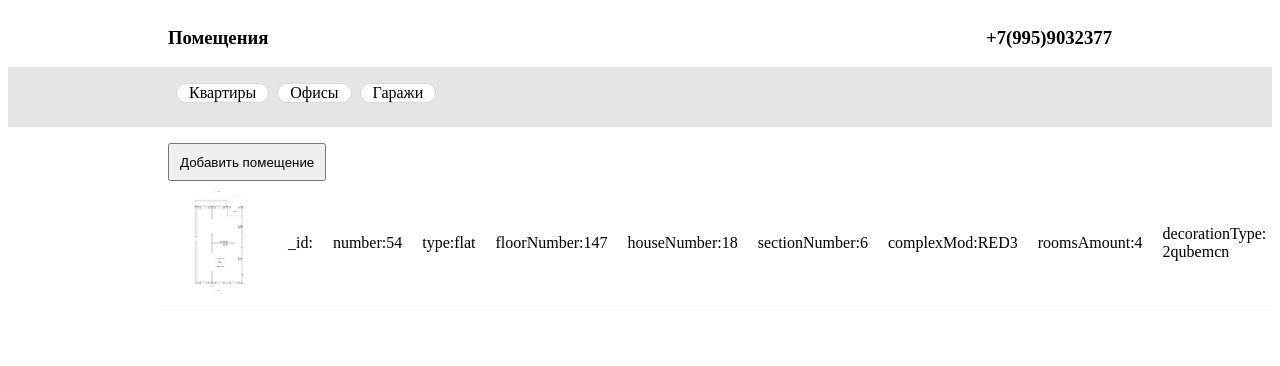
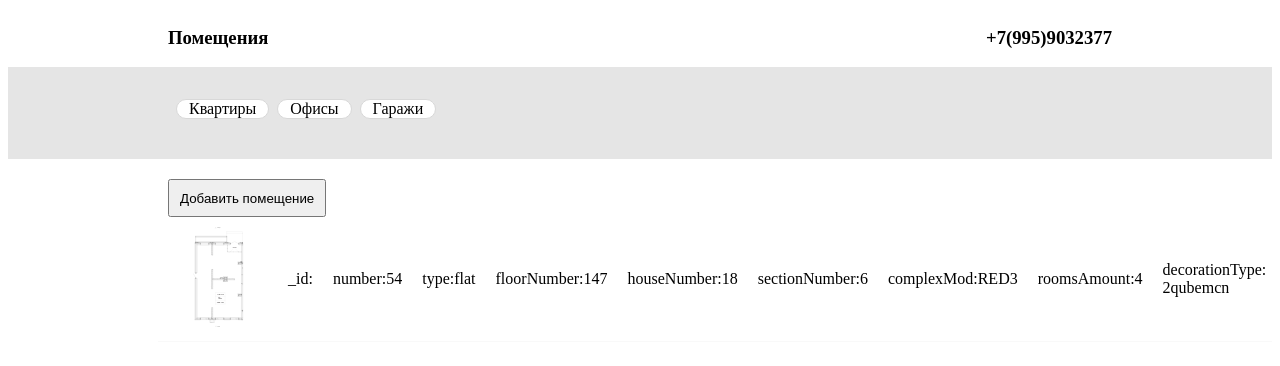
Before and after one commit to skidan29/AngularTest, an Angular app: page / in a window 1280 px wide. Both pictures are taken after a click on the button "Добавить помещение". Shown: the top 366 px of the page. Built offline with nearby package versions, Linux system fonts and the light colour scheme; no server answers.

Commit message:
Вынес в глупый компонент форму с кнопками поправил интерфейсы

```diff
--- a/src/app/app.module.ts
+++ b/src/app/app.module.ts
@@ -6,6 +6,7 @@ import { PremisesCardComponent } from './premises-card/premises-card.component';
 import { RouterModule, Routes } from '@angular/router';
 import { ReactiveFormsModule } from '@angular/forms';
 import { HttpClientModule } from '@angular/common/http';
+import { FilterButtonsComponent } from './premises-search/filter-buttons/filter-buttons.component';
 
 const appRoutes: Routes = [
   { path: '', component: PremisesSearchComponent },
@@ -13,7 +14,7 @@ const appRoutes: Routes = [
 ];
 
 @NgModule({
-  declarations: [AppComponent, PremisesSearchComponent, PremisesCardComponent],
+  declarations: [AppComponent, PremisesSearchComponent, PremisesCardComponent, FilterButtonsComponent],
   imports: [
     HttpClientModule,
     ReactiveFormsModule,
--- a/src/app/premises-card/premises-card.component.ts
+++ b/src/app/premises-card/premises-card.component.ts
@@ -10,7 +10,7 @@ import {
     takeUntil,
 } from 'rxjs';
 import { HttpClient } from '@angular/common/http';
-import { FlatsInterfaces, GaragesInterfaces, OfficesInterfaces, Premises } from '../premises-search/premises.interfaces';
+import { Premise } from '../premises-search/premises.interfaces';
 
 @Component({
     selector: 'app-premises-card',
@@ -19,10 +19,10 @@ import { FlatsInterfaces, GaragesInterfaces, OfficesInterfaces, Premises } from
 })
 
 export class PremisesCardComponent implements OnInit, OnDestroy {
-    public premise:any;
+    public premise: any;
     public price: number = 0;
     public activeRouterSubject = new Subject();
-    public premisesData:any;
+    public premisesData: any;
 
     constructor(
         private activeRoute: ActivatedRoute,
@@ -39,7 +39,7 @@ export class PremisesCardComponent implements OnInit, OnDestroy {
         this.price = this.premisesCardService.setPrice(this.premise);
     };
 
-    initPremisesData() {
+    private initPremisesData():void {
       this.http.get('http://localhost:3000/api/premises')
       .subscribe((data) => {
           this.premisesData = data;
@@ -49,7 +49,7 @@ export class PremisesCardComponent implements OnInit, OnDestroy {
 
     private initPremise(): void {
         this.activeRoute.params.pipe(takeUntil(this.activeRouterSubject)).subscribe(params => {
-          this.premise = this.premisesData.filter((p: Premises) => p._id === params['id'])[0]
+          this.premise = this.premisesData.filter((p: Premise) => p._id === params['id'])[0]
           console.log(this.premise);
         });
     }
--- /dev/null
+++ b/src/app/premises-search/filter-buttons/filter-buttons.component.html
@@ -0,0 +1,21 @@
+<form class="search-form" [formGroup]="profileForm" (change)="onChangeForm()">
+
+  <div class="search-form__wrap">
+    <label> <input id="flat" type="checkbox" formControlName="flat">
+      <div class="search-form__wrap-item">Квартиры</div>
+    </label>
+  </div>
+
+  <div class="search-form__wrap">
+    <label> <input id="office" type="checkbox" formControlName="office">
+      <div class="search-form__wrap-item">Офисы</div>
+    </label>
+  </div>
+
+  <div class="search-form__wrap">
+    <label> <input id="garage" type="checkbox" formControlName="garage">
+      <div class="search-form__wrap-item">Гаражи</div>
+    </label>
+  </div>
+
+</form>
--- /dev/null
+++ b/src/app/premises-search/filter-buttons/filter-buttons.component.scss
@@ -0,0 +1,41 @@
+.search-form {
+  padding: 16px 160px;
+  display: flex;
+  align-items: center;
+  background: #E5E5E5;
+  height: 60px;
+
+  &__wrap {
+    display: flex;
+    align-items: flex-end;
+    flex-flow: row wrap;
+
+
+    label {
+      .search-form__wrap-item {
+        padding: 0 12px;
+        background-color: white;
+        border-radius: 24px;
+        border: solid 1px #d8d8d8;
+        font-size: 16px;
+        transition: background-color .5s linear, color .2s linear;
+        margin: 0 0 8px 8px;
+        cursor: pointer;
+
+        &:hover {
+          background-color: red;
+          color: white;
+        }
+      }
+
+      input {
+        display: none;
+      }
+
+      input:checked + .search-form__wrap-item {
+        background-color: red;
+        color: white;
+      }
+    }
+  }
+}
--- /dev/null
+++ b/src/app/premises-search/filter-buttons/filter-buttons.component.ts
@@ -0,0 +1,23 @@
+import {Component, EventEmitter, OnInit, Output} from '@angular/core';
+import {FormControl, FormGroup} from "@angular/forms";
+import {FilterConfig} from "../premises.interfaces";
+
+@Component({
+  selector: 'app-filter-buttons',
+  templateUrl: './filter-buttons.component.html',
+  styleUrls: ['./filter-buttons.component.scss']
+})
+export class FilterButtonsComponent {
+  @Output() changeForm = new EventEmitter<FilterConfig>();
+
+  public profileForm = new FormGroup({
+    flat: new FormControl(false),
+    office: new FormControl(false),
+    garage: new FormControl(false),
+  });
+
+  onChangeForm() {
+    this.changeForm.emit(this.profileForm.value)
+  }
+
+}
--- a/src/app/premises-search/premises-search.component.html
+++ b/src/app/premises-search/premises-search.component.html
@@ -1,33 +1,13 @@
 <section class="search">
 
-    <form class="search-form" [formGroup]="profileForm" (change)="onChangeForm()">
-
-        <div class="search-form__wrap">
-            <label> <input id="flat" type="checkbox" formControlName="flat">
-                <div class="search-form__wrap-item">Квартиры</div>
-            </label>
-        </div>
-
-        <div class="search-form__wrap">
-            <label> <input id="office" type="checkbox" formControlName="office">
-                <div class="search-form__wrap-item">Офисы</div>
-            </label>
-        </div>
-
-        <div class="search-form__wrap">
-            <label> <input id="garage" type="checkbox" formControlName="garage">
-                <div class="search-form__wrap-item">Гаражи</div>
-            </label>
-        </div>
-
-    </form>
+    <app-filter-buttons (changeForm)="onChangeForm($event)"></app-filter-buttons>
 
     <button class="create-button" (click)="createObject()">Добавить помещение</button>
 
     <div class="search-output" *ngFor="let premise of premises">
 
         <ul class="search-output__item" *ngIf="premise.type === 'flat'"
-            (click)="onTheRouteCard(premise._id)">
+            (click)="onLinkCard(premise._id)">
             <li><img src="../../assets/plans/plan.svg"></li>
             <li> _id:{{premise._id}}</li>
             <li>number:{{premise.number}}</li>
@@ -41,7 +21,7 @@
         </ul>
 
         <ul class="search-output__item" *ngIf="premise.type === 'garage'"
-            (click)="onTheRouteCard(premise._id)">
+            (click)="onLinkCard(premise._id)">
 
             <li><img src="../../assets/plans/plan.svg"></li>
             <li> _id:{{premise._id}}</li>
@@ -54,7 +34,7 @@
         </ul>
 
         <ul class="search-output__item" *ngIf="premise.type === 'office'"
-            (click)="onTheRouteCard(premise._id)">
+            (click)="onLinkCard(premise._id)">
             <li><img src="../../assets/plans/plan.svg"></li>
             <li> _id:{{premise._id}}</li>
             <li>number:{{premise.number}}</li>
--- a/src/app/premises-search/premises-search.component.scss
+++ b/src/app/premises-search/premises-search.component.scss
@@ -4,52 +4,9 @@
     margin: 0;
 }
 
-
-.search-form {
-    padding: 16px 160px;
-    display: flex;
-    align-items: center;
-    background: #E5E5E5;
-    height: 60px;
-
-    &__wrap {
-        display: flex;
-        align-items: flex-end;
-        flex-flow: row wrap;
-
-
-        label {
-            .search-form__wrap-item {
-                padding: 0 12px;
-                background-color: white;
-                border-radius: 24px;
-                border: solid 1px #d8d8d8;
-                font-size: 16px;
-                transition: background-color .5s linear, color .2s linear;
-                margin: 0 0 8px 8px;
-                cursor: pointer;
-
-                &:hover {
-                    background-color: red;
-                    color: white;
-                }
-            }
-
-            input {
-                display: none;
-            }
-
-            input:checked + .search-form__wrap-item {
-                background-color: red;
-                color: white;
-            }
-        }
-    }
-}
-
 .create-button {
-    margin-top: 16px;
     margin-left: 160px;
+    margin-top: 20px;
     height: 38px;
     padding: 10px;
 }
--- a/src/app/premises-search/premises-search.component.ts
+++ b/src/app/premises-search/premises-search.component.ts
@@ -3,19 +3,9 @@ import {
     OnInit,
 } from '@angular/core';
 import { PremisesSearchService } from './premises-search.service';
-import {
-    FormControl,
-    FormGroup,
-} from '@angular/forms';
 import { Router } from '@angular/router';
 import { HttpClient } from '@angular/common/http';
-import { Premises } from './premises.interfaces';
-
-interface FilterConfig {
-    garage: boolean;
-    office: boolean;
-    flat: boolean;
-}
+import {FilterConfig, Premise} from './premises.interfaces';
 
 @Component({
     selector: 'app-premises-search',
@@ -41,21 +31,21 @@ export class PremisesSearchComponent implements OnInit {
     }
 
     ngOnInit(): void {
-        this.initPremises();
+        this.initPremisesData();
 
     }
 
-    initPremises() {
+    public initPremisesData(): void {
         this.premises = [];
         this.http.get('http://localhost:3000/api/premises')
         .subscribe((data) => {
             this.premisesData = data;
-            this.initFilterPremises(this.defaultConfigFilter);
+            this.initPremises(this.defaultConfigFilter);
         });
        ;
     }
 
-    initFilterPremises(type: FilterConfig){
+    private initPremises(type: FilterConfig):void{
     const premises=[]
     if (type.garage) {
       premises.push(...this.filterPremises('garage'));
@@ -69,39 +59,32 @@ export class PremisesSearchComponent implements OnInit {
     this.premises = premises
   }
 
-    private filterPremises(type: string) {
-        return this.premisesData.filter((i: Premises) => i.type === type);
+    private filterPremises(type: string): Premise[] {
+        return this.premisesData.filter((i: Premise) => i.type === type);
     }
 
-    createObject() {
+   public createObject():void {
         const newObject = this.premisesSearchService.createObject(
             this.premisesSearchService.setRandomNumber(3),
         );
         this.premises.push(newObject);
-
         this.http
             .post('http://localhost:3000/api/premises', newObject)
             .subscribe((data) => console.log(data));
     }
 
-    public profileForm = new FormGroup({
-        flat: new FormControl(false),
-        office: new FormControl(false),
-        garage: new FormControl(false),
-    });
-
-    onChangeForm() {
-        const formValidation = Object.values(this.profileForm.value).find(
+    public onChangeForm(config: FilterConfig):void {
+        const formValidation = Object.values(config).find(
          (value) => value === true
         );
         if (formValidation) {
-         this.initFilterPremises(this.profileForm.value);
+         this.initPremises(config);
         } else {
-        this.initFilterPremises(this.defaultConfigFilter);
+        this.initPremises(this.defaultConfigFilter);
         }
     }
 
-    public onTheRouteCard(id:string) {
+    public onLinkCard(id:string):void {
         this.router.navigate([`card/${id}`]);
     }
 }
--- a/src/app/premises-search/premises-search.service.ts
+++ b/src/app/premises-search/premises-search.service.ts
@@ -1,13 +1,11 @@
 import { Injectable } from '@angular/core';
-import { FlatsInterfaces, GaragesInterfaces, OfficesInterfaces, Premises } from './premises.interfaces';
+import { FlatsInterfaces, GaragesInterfaces, OfficesInterfaces} from './premises.interfaces';
 
 
 @Injectable({
     providedIn: 'root',
 })
 export class PremisesSearchService {
-    constructor() {
-    }
 
     public setRandomNumber(max: number): number {
         return Math.floor(Math.random() * max);
```
Also changed, not shown: src/app/premises-search/premises.interfaces.ts (+15 -23 lines).
